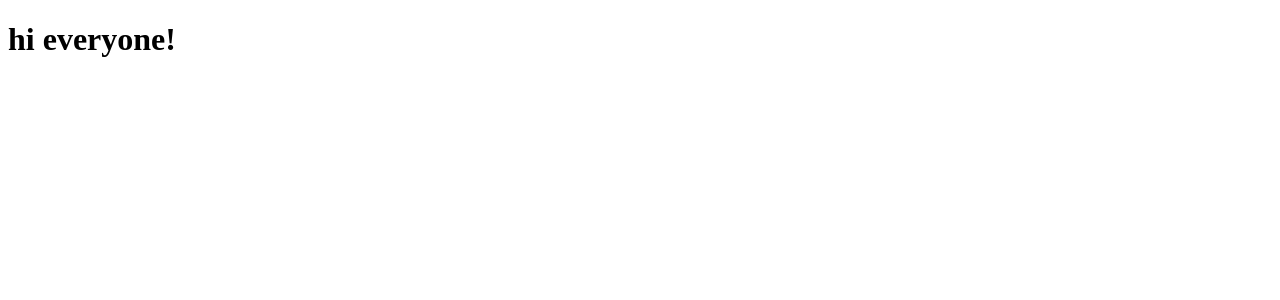
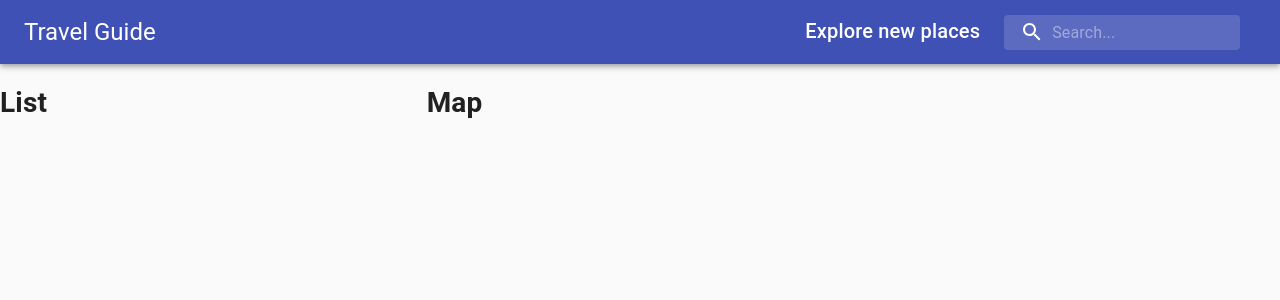
Before and after one commit to Zhavlon/travel-guide, a React (Create React App) app: page / in a window 1280 px wide. Shown: the top 300 px of the page. Built offline with nearby package versions, Linux system fonts and the light colour scheme.

Commit message:
created structure of header with searchbar

```diff
--- a/package.json
+++ b/package.json
@@ -6,6 +6,7 @@
 		"@material-ui/core": "^4.12.4",
 		"@material-ui/icons": "^4.11.3",
 		"@material-ui/lab": "^4.0.0-alpha.61",
+		"@react-google-maps/api": "^2.10.2",
 		"@testing-library/jest-dom": "^5.16.4",
 		"@testing-library/react": "^13.2.0",
 		"@testing-library/user-event": "^13.5.0",
--- a/src/App.js
+++ b/src/App.js
@@ -1,10 +1,24 @@
 import React from "react";
+import { CssBaseline, Grid } from "@material-ui/core";
+
+import Header from "./components/Header/Header";
+import Map from "./components/Map/Map";
+import List from "./components/List/List";
 
 const App = () => {
 	return (
-		<div>
-			<h1>hi everyone!</h1>
-		</div>
+		<>
+			<CssBaseline />
+			<Header />
+			<Grid container spacing={3} style={{ width: "100%" }}>
+				<Grid item xs={12} md={4}>
+					<List />
+				</Grid>
+				<Grid item xs={12} md={8}>
+					<Map />
+				</Grid>
+			</Grid>
+		</>
 	);
 };
 
--- /dev/null
+++ b/src/components/Header/Header.jsx
@@ -0,0 +1,39 @@
+import React from "react";
+
+import { Autocomplete } from "@react-google-maps/api";
+import { AppBar, Toolbar, Typography, Box, InputBase } from "@material-ui/core";
+import SearchIcon from "@material-ui/icons/Search";
+
+import useStyles from "./styles";
+
+const Header = () => {
+	const classes = useStyles();
+	return (
+		<AppBar position="static">
+			<Toolbar className={classes.toolbar}>
+				<Typography variant="h5" className={classes.title}>
+					Travel Guide
+				</Typography>
+				<Box display="flex">
+					<Typography variant="h6">Explore new places</Typography>
+					{/* <Autocomplete> */}
+					<div className={classes.search}>
+						<div className={classes.searchIcon}>
+							<SearchIcon />
+						</div>
+						<InputBase
+							placeholder="Search..."
+							classes={{
+								root: classes.inputRoot,
+								input: classes.inputInput,
+							}}
+						/>
+					</div>
+					{/* </Autocomplete> */}
+				</Box>
+			</Toolbar>
+		</AppBar>
+	);
+};
+
+export default Header;
--- /dev/null
+++ b/src/components/Header/styles.js
@@ -0,0 +1,46 @@
+import { alpha, makeStyles } from "@material-ui/core/styles";
+
+export default makeStyles(theme => ({
+	title: {
+		display: "none",
+		[theme.breakpoints.up("sm")]: {
+			display: "block",
+		},
+	},
+	search: {
+		position: "relative",
+		borderRadius: theme.shape.borderRadius,
+		backgroundColor: alpha(theme.palette.common.white, 0.15),
+		"&:hover": { backgroundColor: alpha(theme.palette.common.white, 0.25) },
+		marginRight: theme.spacing(2),
+		marginLeft: 0,
+		width: "100%",
+		[theme.breakpoints.up("sm")]: {
+			marginLeft: theme.spacing(3),
+			width: "auto",
+		},
+	},
+	searchIcon: {
+		padding: theme.spacing(0, 2),
+		height: "100%",
+		position: "absolute",
+		pointerEvents: "none",
+		display: "flex",
+		alignItems: "center",
+		justifyContent: "center",
+	},
+	inputRoot: {
+		color: "inherit",
+	},
+	inputInput: {
+		padding: theme.spacing(1, 1, 1, 0),
+		paddingLeft: `calc(1em + ${theme.spacing(4)}px)`,
+		transition: theme.transitions.create("width"),
+		width: "100%",
+		[theme.breakpoints.up("md")]: { width: "20ch" },
+	},
+	toolbar: {
+		display: "flex",
+		justifyContent: "space-between",
+	},
+}));
--- /dev/null
+++ b/src/components/List/List.jsx
@@ -0,0 +1,9 @@
+import React from 'react'
+
+const List = () => {
+	return (
+		<h1>List</h1>
+	)
+}
+
+export default List
--- /dev/null
+++ b/src/components/Map/Map.jsx
@@ -0,0 +1,9 @@
+import React from 'react'
+
+const Map = () => {
+	return (
+		<h1>Map</h1>
+	)
+}
+
+export default Map
```
Also changed, not shown: src/components/PlaceDetails/PlaceDetails.jsx (added, +9 -0 lines), src/components/List/styles.js (added), src/components/Map/styles.js (added), src/components/PlaceDetails/styles.js (added), 1 other file (tests, documents, lock files or other folders). Lines whose indentation alone changed are shown as unchanged.
